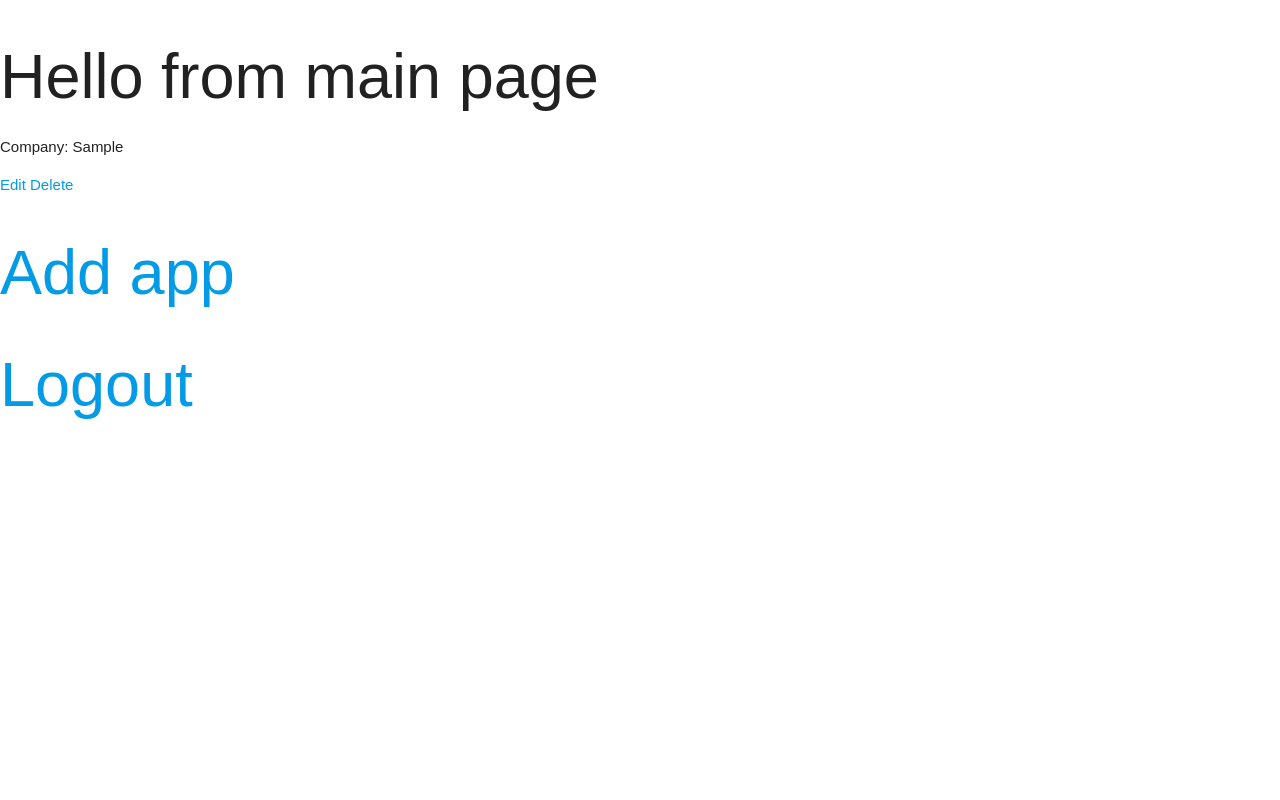
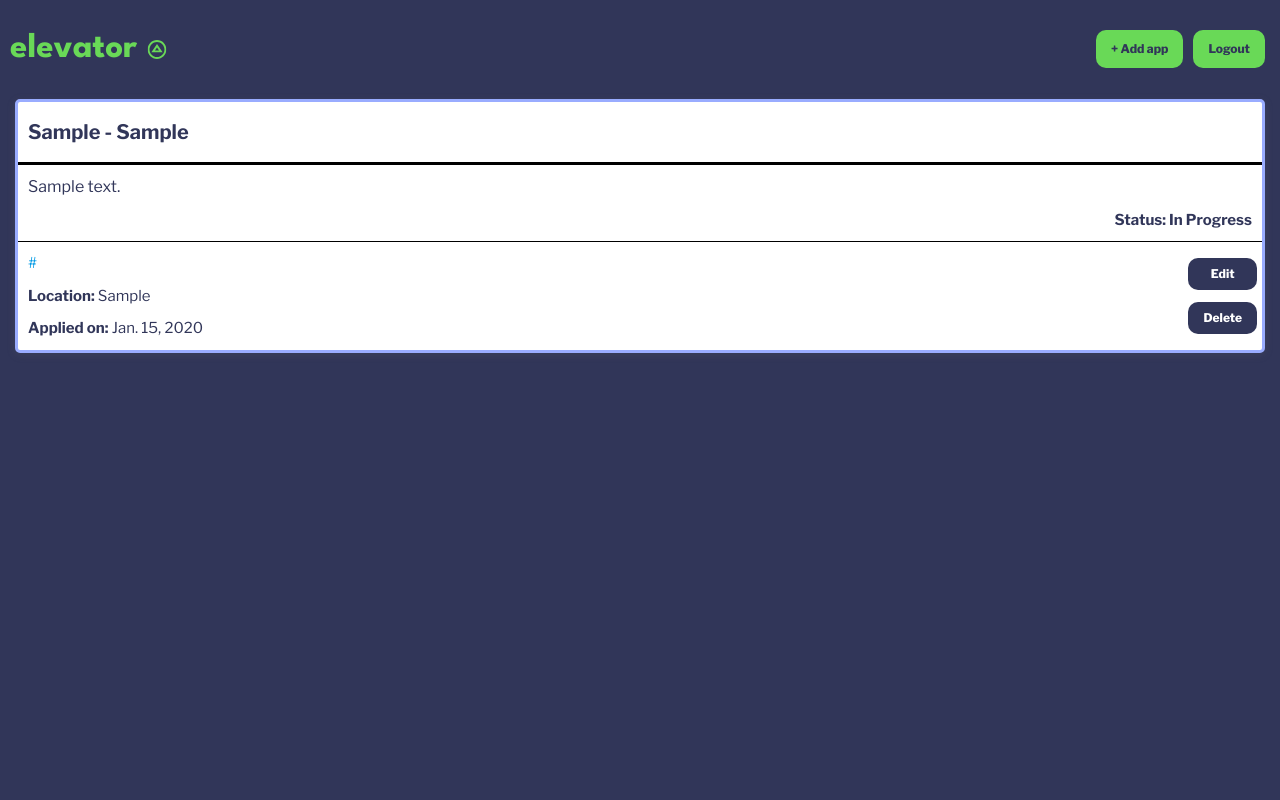
Before and after one commit to lancechincodes/elevator, a Django app: page /applications/ in a window 1280 px wide. Run offline with Django 4.2, Linux system fonts and the light colour scheme; a user stored in the database is signed in; tables that the repository leaves empty hold one stand-in row (values such as "Sample post"); some libraries are stand-ins or nearby versions.

Commit message:
Finish first iteration of index page (w/o filters)

```diff
--- a/main_app/static/styles/index.css
+++ b/main_app/static/styles/index.css
@@ -0,0 +1,131 @@
+* {
+    color: #313659;
+    font-family: 'Libre Franklin', sans-serif;
+}
+
+.index-page {
+    background: #313659;
+    height: 100vh;
+    overflow: hidden;
+}
+
+.header {
+    display: flex;
+    margin: 30px 10px;
+    align-items: center;
+    justify-content: space-between;
+}
+
+.logo-div {
+    display: flex;
+}
+
+.title {
+    color: #69D957;
+    font-family: 'League Spartan', 'sans-serif';
+    font-weight: 700;
+    font-size: 35px;
+    margin: 0;
+}
+
+.logo {
+    width: 40px;
+    padding: 0 10px;
+}
+
+.info-div {
+    margin: 10px 40px;
+}
+
+.top-btns {
+    display: flex;
+}
+
+.top-btn {
+    color: #313659;
+    background-color: #69D957;
+    border: none;
+    font-size: 12px;
+    margin: 0 5px;
+    font-weight: 800;
+    padding: 10px 15px;
+    border-radius: 10px;
+}
+
+.p-btn {
+    margin: 0;
+    text-align: center;
+}
+
+.app-card {
+    margin: 15px;
+    background-color: white;
+    border: 3px solid #99ACFF;
+    border-radius: 5px;
+    box-shadow: rgba(99, 99, 99, 0.2) 0px 2px 8px 0px;
+}
+
+.top {
+    border-bottom: 3px solid black;
+    display: flex;
+
+}
+
+.company-position {
+    font-size: 20px;
+    font-weight: 700;
+    margin: 15px 10px;
+}
+
+.notes {
+    margin: 10px;
+    font-size: 16px;
+}
+
+.status-div {
+    display: flex;
+    margin: 10px;
+    justify-content: right;
+}
+
+.status {
+    margin: 0;
+    font-weight: 700;
+}
+
+.bottom {
+    border-top: 1px solid black;;
+    display: flex;
+    justify-content: space-between;
+}
+
+.p-text {
+    margin: 10px;
+}
+
+span {
+    font-weight: 700;
+}
+
+.bottom-right {
+    display: flex;
+    flex-direction: column;
+    justify-content: space-around;
+    margin: 10px 0px;
+}
+
+.bot-btn {
+    border: none;
+    font-size: 12px;
+    margin: 0 5px;
+    font-weight: 800;
+    padding: 7px 15px;
+    border-radius: 10px;
+    background-color: #313659;
+}
+
+.edit-delete-btn {
+    margin: 0;
+    text-align: center;
+    color: white;
+}
--- a/main_app/templates/applications/index.html
+++ b/main_app/templates/applications/index.html
@@ -6,19 +6,56 @@
 {% endblock %}
 
 {% block content %}
-<h1>Hello from main page</h1>
-{% for application in applications %}
-    <p>Company: {{ application.company }}</p>
-    <a href="{% url 'applications_update' application.id %}">Edit</a>
-    <a href="{% url 'applications_delete' application.id %}">Delete</a>
-{% endfor %}
-<a href="{% url 'applications_create' %}">
-    <h1>Add app</h1>
-</a>
+<div class="index-page">
+    <div class="header">
+        <div class="logo-div">
+            <h1 class="title">elevator</h1>
+            <img class="logo" src="{% static 'images/logo.svg' %}" alt="Elevator Logo"/>
+        </div>
+        <div class="top-btns">
+            <div class="top-btn">
+                <a href="{% url 'applications_create' %}">
+                    <p class="p-btn">+ Add app</p>
+                </a>
+            </div>
+            <div class="top-btn">
+                <a href="{% url 'logout' %}">
+                    <p class="p-btn">Logout</p>
+                </a>
+            </div>
+        </div>
+    </div>
 
-<a href="{% url 'logout' %}">
-    <h1>Logout</h1>
-</a>
-
+    {% for application in applications %}
+        <div class="app-card">
+            <div class="top">
+                <p class="company-position">{{ application.company}} - {{ application.position}}</p>
+            </div>
+            <p class="notes">{{ application.notes }}</p>
+            <div class="status-div">
+                <p class="status">Status: {{ application.get_status_display }}</p>
+            </div>
+            <div class="bottom">
+                <div class="bottom-left">
+                    <p class="p-text" ><a class="application-link" href="{{application.application_link}}">{{application.application_link}} </a></p>
+                    <p class="p-text location"><span>Location:</span> {{ application.location}}</p>
+                    <p class="p-text applied-on"><span>Applied on:</span> {{ application.date_applied}}</p>
+                </div>
+                <div class="bottom-right">
+                    <div class="bot-btn edit-btn">
+                        <a href="{% url 'applications_update' application.id %}">
+                            <p class="edit-delete-btn">Edit</p>
+                        </a>
+                    </div>
+                    <div class="bot-btn delete-btn">
+                        <a href="{% url 'applications_delete' application.id %}">
+                            <p class="edit-delete-btn">Delete</p>
+                        </a>
+                    </div>
+                </div>
+            </div>
+        </div>
+    {% endfor %}
+</div>
 
 {% endblock %}
```
